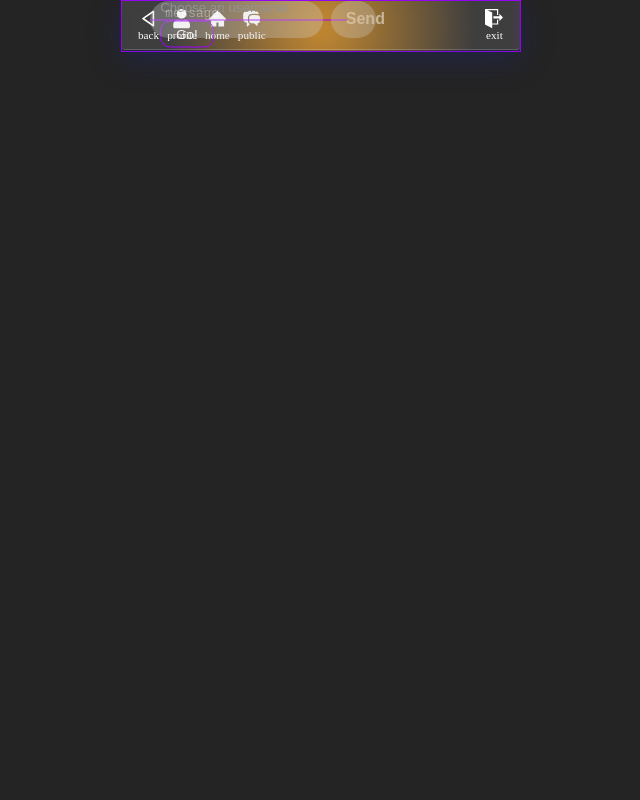
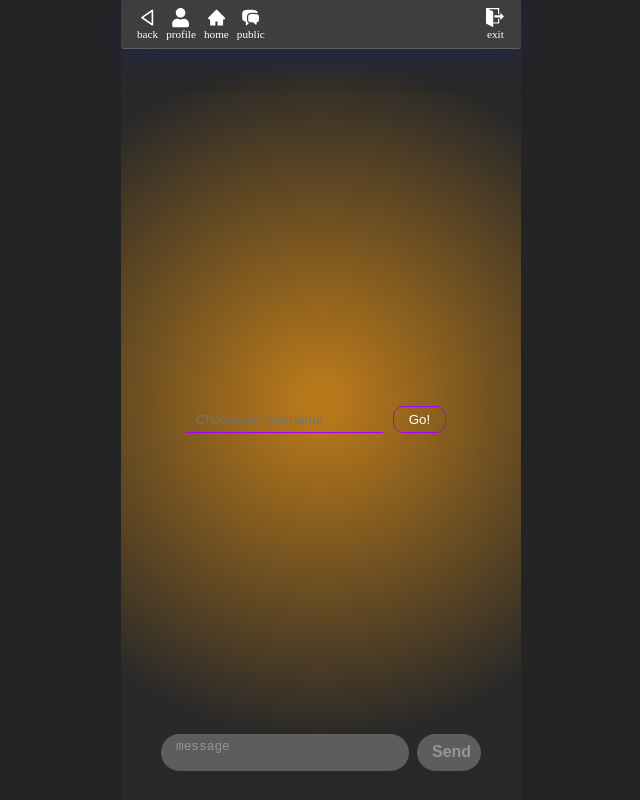
Before and after one commit to AngelDarco/chat-app, a React (Vite) app: page /public in a window 1280 px wide. Shown: the whole page, without its empty margins (319-959 px from the left). Built offline with nearby package versions, Linux system fonts and the light colour scheme; no server answers.

Commit message:
:racehorse: component for public chat refactored

```diff
--- a/src/pages/publicChat/PublicChat.tsx
+++ b/src/pages/publicChat/PublicChat.tsx
@@ -1,14 +1,15 @@
-import { useEffect, useState } from 'react';
-import Header, { headerUser } from '../../components/header/Header';
-import styles from './publicChat.module.css';
-import { v4 as uuidv4 } from 'uuid';
-import Messages from '../../components/messages/Messages';
-import useRealTimeDB from '../../hooks/useRealTimeDB';
-import { intContext, intUpdateUserData, message } from '../../types';
-import Loading from 'react-loading';
-import LoginGuests from '../../components/loginguests/LoginGuests';
-import userContexUpdate from '../../utils/useContextUpdate';
-import SendMessagesForm from '../../components/sendMessagesForm/SendMessagesForm';
+import { useEffect, useState } from "react";
+import Header, { headerUser } from "../../components/header/Header";
+import styles from "./publicChat.module.css";
+import globalStyles from "../../css/global.module.css";
+import { v4 as uuidv4 } from "uuid";
+import Messages from "../../components/messages/Messages";
+import useRealTimeDB from "../../hooks/useRealTimeDB";
+import { intContext, intUpdateUserData, message } from "../../types";
+import Loading from "react-loading";
+import LoginGuests from "../../components/loginguests/LoginGuests";
+import userContexUpdate from "../../utils/useContextUpdate";
+import SendMessagesForm from "../../components/sendMessagesForm/SendMessagesForm";
 
 const PublicChat = (): JSX.Element => {
   // get firebase functions
@@ -18,8 +19,8 @@ const PublicChat = (): JSX.Element => {
   const { userContextData } = userContexUpdate();
 
   //store and update user context data
-  const [ userData, setUserData ] = useState<intContext>();
-  const [ messages, setMessages ] = useState<message[]>();
+  const [userData, setUserData] = useState<intContext>();
+  const [messages, setMessages] = useState<message[]>();
 
   /* enable send messages options */
   useEffect(() => {
@@ -30,7 +31,7 @@ const PublicChat = (): JSX.Element => {
 
     // get the public messages
     if (userData?.userName) getData();
-  }, [ userData?.userName ]);
+  }, [userData?.userName]);
 
   const updateLocalUserData = (data: intContext): void => {
     setUserData(data);
@@ -39,7 +40,7 @@ const PublicChat = (): JSX.Element => {
   /* get messages from firebase server */
   async function getData() {
     try {
-      const userData = await readUserData<message[]>('/public/');
+      const userData = await readUserData<message[]>("/public/");
       setMessages(() => userData);
     } catch (error) {
       console.error(error);
@@ -49,30 +50,32 @@ const PublicChat = (): JSX.Element => {
   // write messages to the firebase server
   const handlerSendMessages = (text: string) => {
     const writeData: intUpdateUserData = {
-      userDB: '/public/',
+      userDB: "/public/",
       messageId: uuidv4(),
       userName: userData?.userName || null,
       message: text,
       messageSendTime: new Date().getTime(),
     };
-    updateUserData(writeData)
-      .then(() => getData());
+    updateUserData(writeData).then(() => getData());
   };
 
   return (
     <div className={styles.containerPublicChat}>
       <Header props={headerUser} />
       <div className={styles.publicChatContainer}>
-        {
-          !userData ?
-            <Loading type="cylon" color="green" className="loader" />
-            : !userData?.userName ?
-              <LoginGuests updateLocalUserData={updateLocalUserData} />
-              : messages ?
-                <Messages messages={messages} name={userData.userName}/>
-                :
-                <Loading type="cylon" color="green" className="loader" />
-        }
+        {!userData ? (
+          <div className={globalStyles.loader}>
+            <Loading type="cylon" color="green" />
+          </div>
+        ) : !userData?.userName ? (
+          <LoginGuests updateLocalUserData={updateLocalUserData} />
+        ) : messages ? (
+          <Messages messages={messages} name={userData.userName} />
+        ) : (
+          <div className={globalStyles.loader}>
+            <Loading type="cylon" color="green" />
+          </div>
+        )}
         <SendMessagesForm
           userName={userData?.userName}
           handlerSendMessages={handlerSendMessages}
--- a/src/pages/publicChat/publicChat.module.css
+++ b/src/pages/publicChat/publicChat.module.css
@@ -1,20 +1,18 @@
 .containerPublicChat {
-    width: var(--root-width);
-    max-width: var(--root-max-width);
-    height: var(--root-height);
-    border: 1px solid #a200ff;
+  width: 100%;
+  min-width: var(--min-width);
+  height: var(--height);
   display: flex;
   align-items: flex-end;
   position: relative;
-}
 
   .publicChatContainer {
-    width: var(--root-width);
-    max-width: var(--root-max-width);
-    height: calc(var(--root-height) - var(--root-height-header));
+    width: 100%;
+    height: calc(var(--height) - var(--height-header));
     display: flex;
+    justify-content: flex-end;
     flex-direction: column;
-    align-items: flex-end;
-    justify-content: flex-end;
     position: relative;
+    padding-bottom: 1rem;
   }
+}
```
Lines whose indentation alone changed are shown as unchanged.
